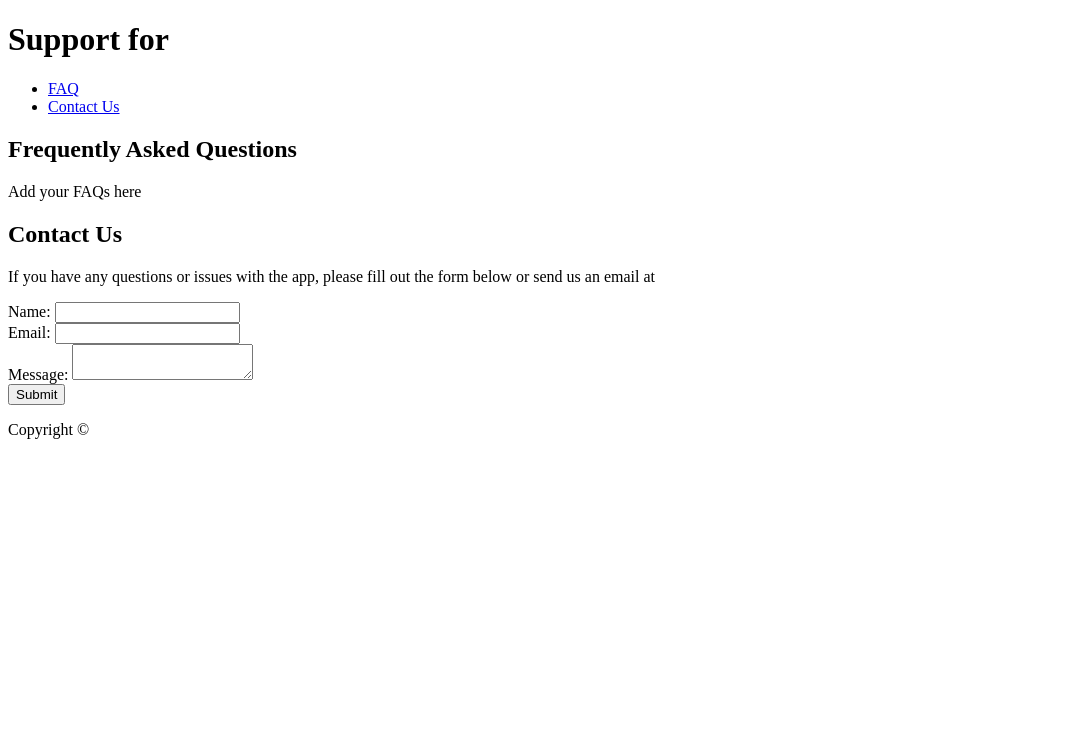
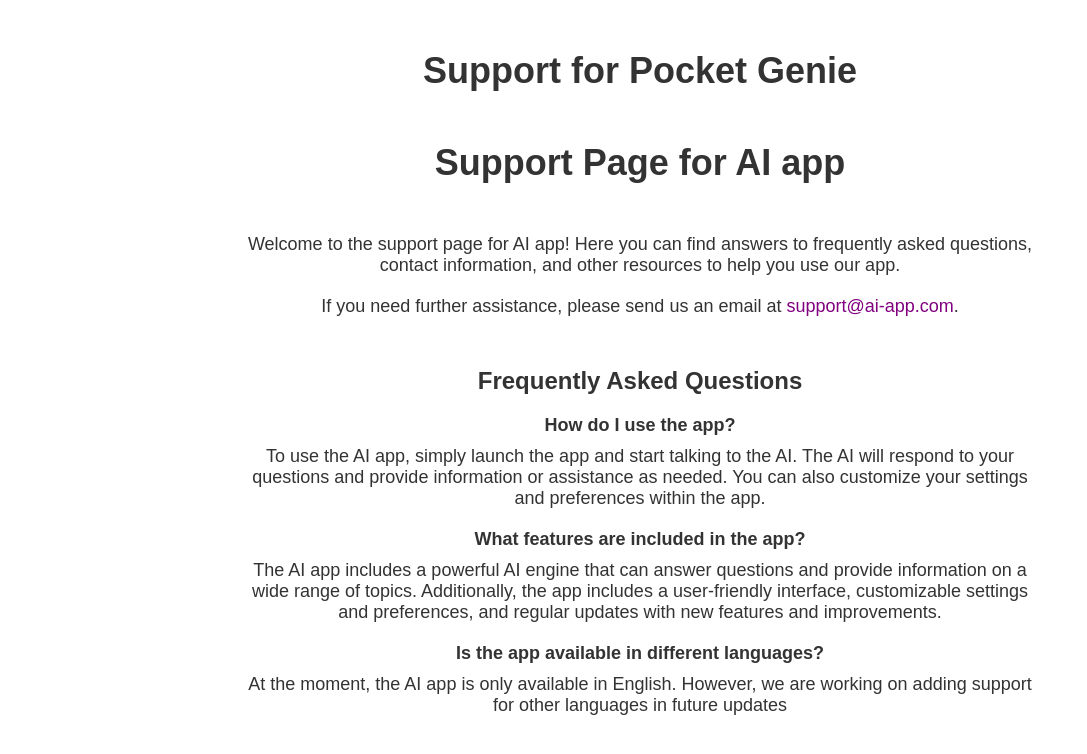
Before and after one commit to sharun19/sharun19.github.io, a plain HTML site: page index.html in a window 1280 px wide. Shown: the whole page, without its empty margins (0-1087 px from the left). Drawn offline with Linux system fonts and the light colour scheme.

Commit message:
Editing page

```diff
--- a/index.html
+++ b/index.html
@@ -1,40 +1,94 @@
 <!DOCTYPE html>
 <html>
 <head>
-  <meta charset="UTF-8">
-  <title>Support for <App Name></title>
+  <style>
+    body {
+      background-color: white;
+      font-family: Arial, sans-serif;
+      color: #333;
+    }
+
+    h1 {
+      font-size: 36px;
+      text-align: center;
+      margin-top: 50px;
+    }
+
+    .container {
+      max-width: 800px;
+      margin: 0 auto;
+      text-align: center;
+    }
+
+    .info {
+      margin-top: 50px;
+    }
+
+    p {
+      font-size: 18px;
+      margin-bottom: 20px;
+    }
+
+    a {
+      color: purple;
+      font-size: 18px;
+      text-decoration: none;
+    }
+
+    h2 {
+      font-size: 24px;
+      margin-top: 50px;
+      margin-bottom: 20px;
+    }
+
+    ul {
+      list-style-type: none;
+      padding: 0;
+    }
+
+    li {
+      margin-bottom: 20px;
+    }
+
+    .faq-question {
+      font-weight: bold;
+      font-size: 18px;
+      margin-bottom: 10px;
+    }
+
+    .faq-answer {
+      font-size: 18px;
+    }
+
+  </style>
 </head>
 <body>
   <header>
-    <h1>Support for <App Name></h1>
+    <h1>Support for Pocket Genie</h1>
   </header>
-  <nav>
-    <ul>
-      <li><a href="#faq">FAQ</a></li>
-      <li><a href="#contact">Contact Us</a></li>
-    </ul>
-  </nav>
   <main>
-    <section id="faq">
+    <div class="container">
+      <h1>Support Page for AI app</h1>
+      <div class="info">
+        <p>Welcome to the support page for AI app! Here you can find answers to frequently asked questions, contact information, and other resources to help you use our app.</p>
+        <p>If you need further assistance, please send us an email at <a href="mailto:support@ai-app.com">support@ai-app.com</a>.</p>
+      </div>
+
       <h2>Frequently Asked Questions</h2>
-      <p>Add your FAQs here</p>
-    </section>
-    <section id="contact">
-      <h2>Contact Us</h2>
-      <p>If you have any questions or issues with the app, please fill out the form below or send us an email at <a href="mailto:<Support Email Address>"><Support Email Address></a></p>
-      <form action="<Support Form URL>" method="post">
-        <label for="name">Name:</label>
-        <input type="text" id="name" name="name" required><br>
-        <label for="email">Email:</label>
-        <input type="email" id="email" name="email" required><br>
-        <label for="message">Message:</label>
-        <textarea id="message" name="message" required></textarea><br>
-        <input type="submit" value="Submit">
-      </form>
-    </section>
+      <ul>
+        <li>
+          <div class="faq-question">How do I use the app?</div>
+          <div class="faq-answer">To use the AI app, simply launch the app and start talking to the AI. The AI will respond to your questions and provide information or assistance as needed. You can also customize your settings and preferences within the app.</div>
+        </li>
+        <li>
+          <div class="faq-question">What features are included in the app?</div>
+          <div class="faq-answer">The AI app includes a powerful AI engine that can answer questions and provide information on a wide range of topics. Additionally, the app includes a user-friendly interface, customizable settings and preferences, and regular updates with new features and improvements.</div>
+        </li>
+        <li>
+          <div class="faq-question">Is the app available in different languages?</div>
+          <div class="faq-answer">At the moment, the AI app is only available in English. However, we are working on adding support for other languages in future updates
+      </div>
+
   </main>
-  <footer>
-    <p>Copyright © <Current Year> <Company Name></p>
-  </footer>
 </body>
 </html>
```
